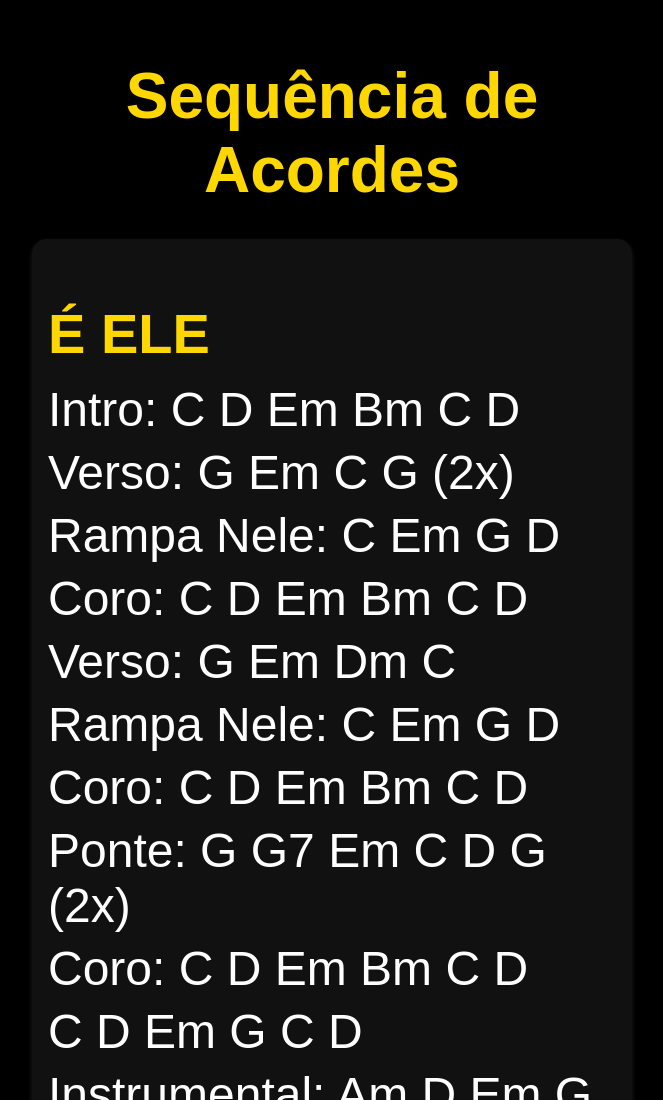
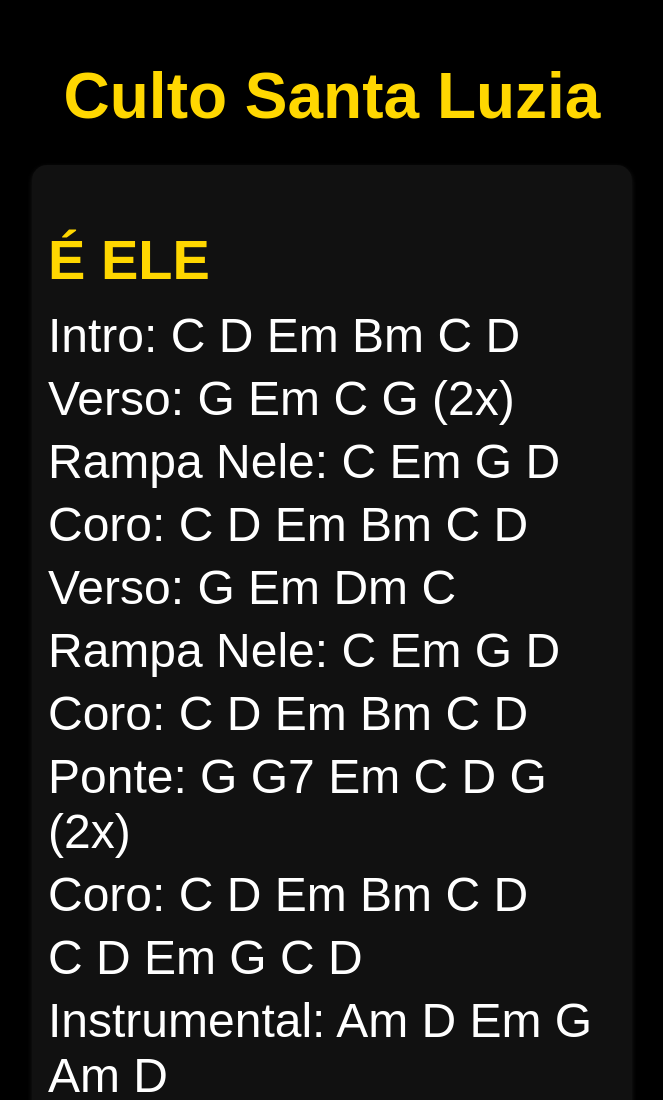
Before and after one commit to Wesllley-Silva/santa-luzia, a plain HTML site: page index.html in a window 1280 px wide. Shown: the top 1100 px of the page, without its empty margins (308-971 px from the left). Drawn offline with Linux system fonts and the light colour scheme.

Commit message:
index.html

```diff
--- a/index.html
+++ b/index.html
@@ -43,7 +43,7 @@ h1 {
 </style>
 </head>
 <body>
-<h1>Sequência de Acordes</h1>
+<h1>Culto Santa Luzia</h1>
 
 <div class="card">
   <h2>É ELE</h2>
```
